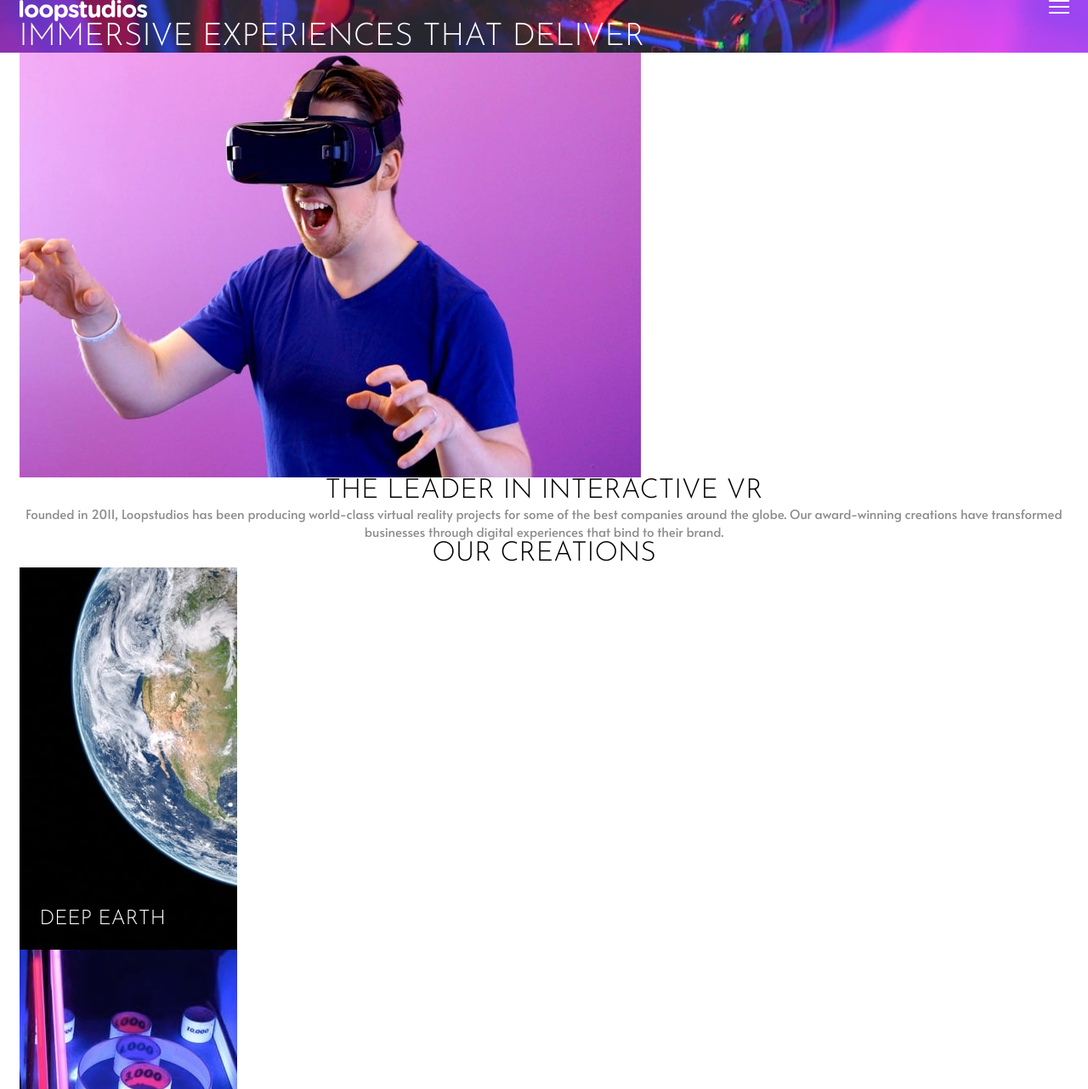
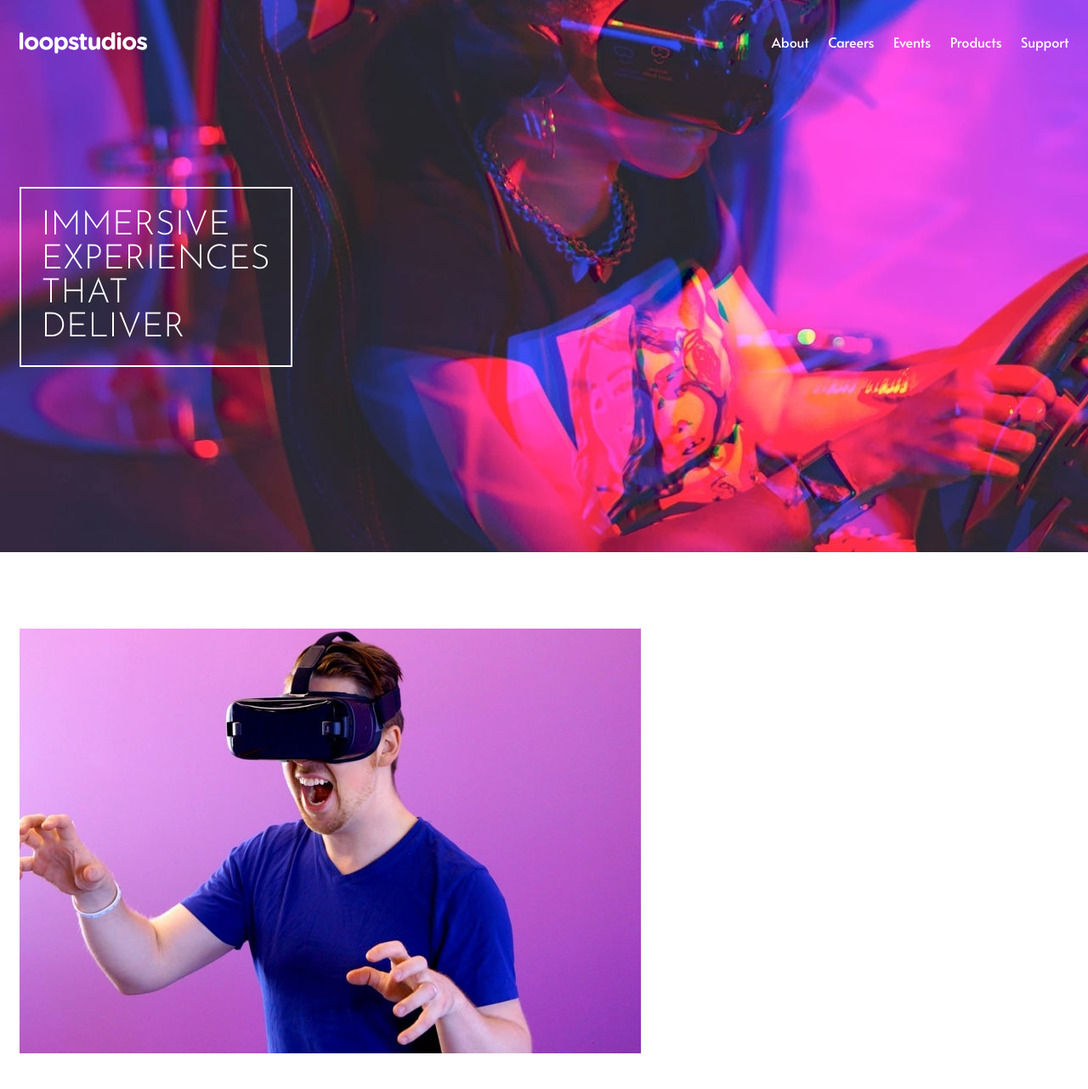
Before and after one commit to JordansGit/loopstudios-landing-page, a plain HTML site: page index.html in a window 1280 px wide. Shown: the top 1282 px of the page at 85% size. Drawn offline with Linux system fonts and the light colour scheme.

Commit message:
finish styling mobile site

```diff
--- a/css/style.css
+++ b/css/style.css
@@ -35,13 +35,13 @@ body {
   font-size: 15px;
 }
 
-a, h1, h2, .card-body {
+h1, h2, .card-body {
   font-family: 'Josefin Sans', sans-serif;
   font-weight: 300;
 }
 /* header nav is josefin font on mobile screens. that's why a tag is here. might need to seperate all the a tags if the rest a different, can't tell atm */
 
-p, .gallery-btn {
+a, p, .gallery-btn {
   font-family: 'Alata', sans-serif;
   font-weight: 400;
 }
@@ -78,11 +78,21 @@ main {
 }
 
 .header-title {
-  font-size: 2.3rem;
+  font-size: 2.5rem;
+  border: 2px solid var(--white);
+  height: min-content;
+  padding: 0.6em;
+  margin-top: -1.5em;
+  width: min-content;
 }
 
 .hero-title, .gallery-title {
   font-size: 2rem;
+}
+
+.hero-body {
+  line-height: 1.7;
+  margin: 1em;
 }
 
 .card-body {
@@ -108,11 +118,12 @@ main {
 
 .grid {
   display: grid;
-  grid-template-columns: 1.5em auto auto 1.5em;
+  padding: 0 1.5em;
+  grid-template-columns: auto auto;
 }
 
 .grid > * {
-  grid-column: 2 / -2;
+  grid-column: 1 / -1;
 }
 
 .img-desktop {
@@ -120,6 +131,10 @@ main {
 }
 
 @media (min-width: 600px) {
+  .grid {
+    grid-template-columns: auto auto auto auto;
+  }
+
   .img-mobile {
     display: none;
   }
@@ -131,8 +146,11 @@ main {
 
 /* Header */
 
-header {
+.header {
   background: url(../images/mobile/image-hero.jpg);
+  background-size: cover;
+  padding-top: 2.5em;
+  height: 650px;
 }
 
 .logo {
@@ -140,22 +158,21 @@ header {
 }
 
 .header-logo {
-  grid-column: 2 / 3;
-}
-
-.nav-mobile-menu {
-  grid-column: 3 / 4;
+  grid-column: 1 / span 1;
 }
 
 @media (min-width: 600px) {
-  header {
+  .header {
     background: url(../images/desktop/image-hero.jpg);
+    background-size: cover;
   }
 }
+
 
 /* Nav */
 
 .nav-mobile-menu {
+  /*grid-column: 3 / 4;*/
   margin-left: auto;
 }
 
@@ -173,11 +190,82 @@ header {
   }
 }
 
+.header-nav {
+  position: fixed;
+  top: 0;
+  right: 0;
+  bottom: 0;
+  left: 100%;
+  transform: translateX(0);
+  transition: transform 250ms;
+  width: 100%;
+  height: 100vh;
+  background: var(--black);
+  z-index: 2;
+
+}
+
+.nav-open-nav {
+  transform: translateX(-100%);
+}
+
+.nav-open-body {
+  overflow: hidden;
+}
+
+@media (min-width: 600px) {
+  .nav-mobile-menu {
+    display: none;
+  }
+  .header-nav {
+    position: initial;
+    width: unset;
+    /*grid-column: 3 / -2;*/
+    margin-left: auto;
+    width: unset;
+    height: unset;
+    background: unset;
+  }
+  .nav-logo, .nav-close-btn {
+    display: none;
+  }
+}
+
+.header-logo, .header-nav, .nav-mobile-menu {
+  grid-row: 1 / 2;
+}
+.header-title {
+  grid-row: 2 / 3;
+}
+
+
 
 /* Main */
+
+/* Hero Content */
+.hero-img {
+  margin: 6em 0 3em;
+}
+
+/* Image Gallery */
+.image-gallery {
+  margin-top: 5em;
+  margin-bottom: 7em;
+  gap: 1.5em;
+}
+
+.gallery-title {
+  margin-bottom: 0.8em;
+}
 .gallery-btn {
   order: 99;
   justify-self: center;
+}
+
+@media (min-width: 600px) {
+  .gallery-btn {
+    order: unset;
+  }
 }
 
 .card {
@@ -186,24 +274,64 @@ header {
 
 .card-body {
   position: absolute;
-  left: 1em;
-  bottom: 1em;
+  left: 0.9em;
+  bottom: 0.9em;
+  z-index: 2;
 }
 
+.card::after {
+  content: '';
+  position: absolute;
+  z-index: 1;
+  height: 100%;
+  width: 100%;
+  left: 0;
+  top: 0;
+  background-image: linear-gradient(to right, rgba(0,0,0,0.7), rgba(255,255,255,0.2)) /* idk the most accurate gradient here but it'll do */
+}
+
+@media (min-width: 600px) {
+  .card {
+    grid-column: initial;
+  }
+  .card-body {
+    min-width: 125px;
+  }
+}
 
 /* Footer */
 
-footer {
+.footer {
   background: var(--black);
   justify-items: center;
+  padding: 4em 0;
 }
 
+.footer-logo {
+  order: 0;
+}
+.footer-nav {
+  order: 1;
+  margin: 2.2em 0 3em;
+}
+.nav-list {
+  gap: 1.4em;
+  text-align: center;
+}
+.social-list {
+  order: 2;
+  gap: 1em;
+  align-items: center;
+}
+.copyright {
+  order: 3;
+  margin-top: 1em;
+}
+.attribution {
+  order: 4;
+}
 
 /* ------------------------ */
-
-.header-nav, .nav-close-btn {
-  display: none;
-}
 
 @media (min-width: 600px) {
 
@@ -234,4 +362,14 @@ footer {
 
 
   try out the grid, then re-read my notes + watch the grid tuts to see what I need to change.
+
+
+  To do:
+    mobile design: paddings, heights, the above things for images.
+    darken left side of card images.
+
+
+
+  when doing the js for mobile nav, on btn click, add nav-open-body class to body & remove it on close.
+    this removes the scrollbar when mobile-nav is open.
 */
--- a/index.html
+++ b/index.html
@@ -15,10 +15,11 @@
 
 </head>
 <body>
-  <header class="grid">
+  <header class="header grid">
     <img class="logo header-logo" src="./images/logo.svg">
     <img class="nav-mobile-menu" src="./images/icon-hamburger.svg">
     <nav class="header-nav">
+      <img class="logo nav-logo" src="./images/logo.svg">
       <img class="nav-close-btn" src="./images/icon-close.svg">
       <ul class="nav-list">
         <li class="nav-item"><a class="nav-link">About</a></li>
@@ -91,7 +92,7 @@
     </section>
   </main>
 
-  <footer class="grid">
+  <footer class="footer grid">
     <img class="logo footer-logo" src="./images/logo.svg">
     <ul class="social-list">
       <li><img class="social-icon" src="./images/icon-facebook.svg"></li>
```
